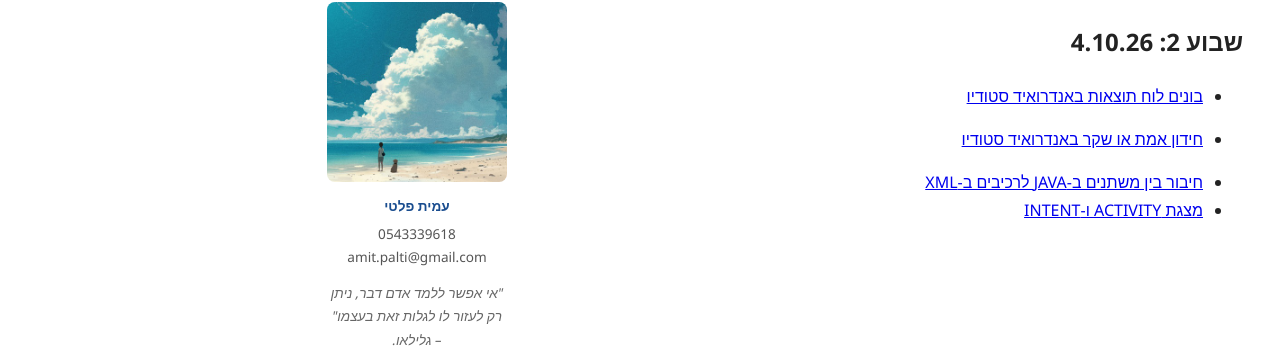
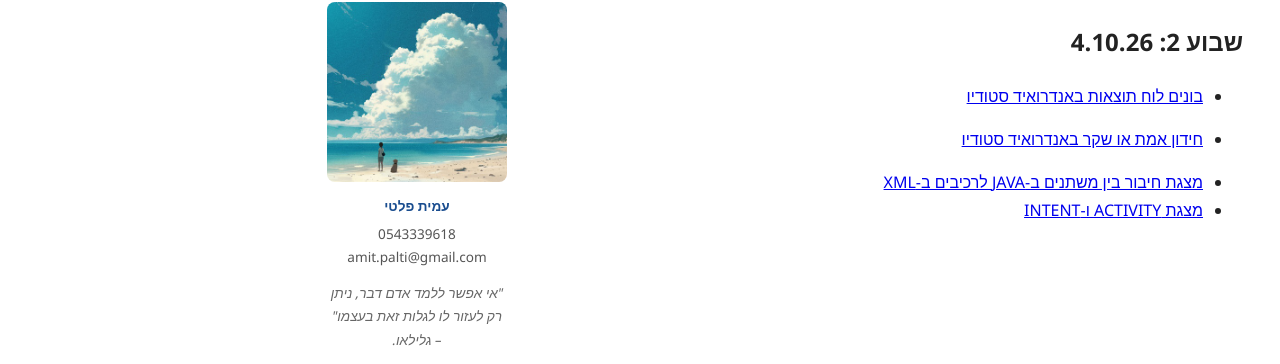
Before and after one commit to megidocs/amit4change, a Jekyll site: the page built from students/kita-yb/syllabus/week-02/index.md, in a window 1280 px wide. Shown: the part 179-543 px from the top of the page. Built offline with Jekyll 4.4.1, drawn with Linux system fonts in a browser that asks for light colours.

Commit message:
Update index.md

```diff
--- a/students/kita-yb/syllabus/week-02/index.md
+++ b/students/kita-yb/syllabus/week-02/index.md
@@ -10,5 +10,5 @@ permalink: /students/kita-yb/syllabus/week-02/
   [בונים לוח תוצאות באנדרואיד סטודיו](https://claude.ai/artifact/97s38yuo89nrsWCG9cb8Rx)
 - <!-- TODO: להחליף בקישור פנימי לאחר ייבוא המדריך אל guides/android-for-dummies/ -->
   [חידון אמת או שקר באנדרואיד סטודיו](https://claude.ai/artifact/XgVdkaWgst4xNztdhPAQyS)
-- [חיבור בין משתנים ב-JAVA לרכיבים ב-XML](https://notebook.google.com/notebook/2e72a962-41b7-494b-9b10-c547c0bb8c61/artifact/077655c7-094c-4320-a535-b995d4d87ac1?utm_source=nlm_web_share&utm_medium=google_oo&utm_campaign=art_share_1&utm_content=&utm_smc=nlm_web_share_google_oo_art_share_1_)
+- [מצגת חיבור בין משתנים ב-JAVA לרכיבים ב-XML](https://notebook.google.com/notebook/2e72a962-41b7-494b-9b10-c547c0bb8c61/artifact/077655c7-094c-4320-a535-b995d4d87ac1?utm_source=nlm_web_share&utm_medium=google_oo&utm_campaign=art_share_1&utm_content=&utm_smc=nlm_web_share_google_oo_art_share_1_)
 - [מצגת ACTIVITY ו-INTENT](https://notebook.google.com/notebook/48f05dc5-fd6c-44b2-ac14-1116a1280596/artifact/919bcfa4-0803-4bc7-8f00-034385215968?utm_source=nlm_web_share&utm_medium=google_oo&utm_campaign=art_share_1&utm_content=&utm_smc=nlm_web_share_google_oo_art_share_1_)
```
